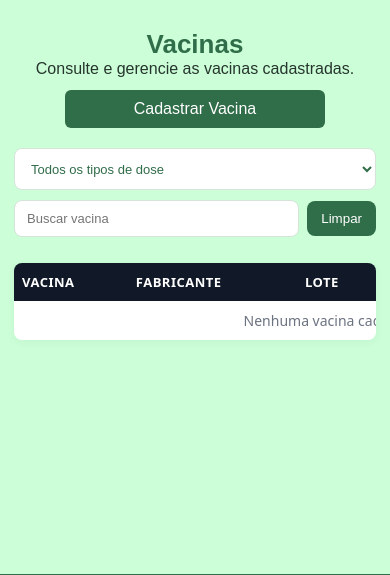
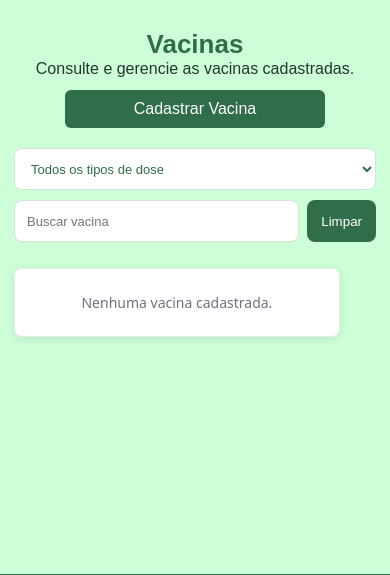
Before and after one commit to thaylavitoriafonseca-svg/saudeConect, a Django app: page /vacinas/ in a window 390 px wide. Shown: the part 169-744 px from the top of the page. Run offline with Django 5.2, Linux system fonts and the light colour scheme; data that the repository does not hold is empty.

Commit message:
aula 28/10

```diff
--- a/vacinas/templates/vacinas/vacina_list.html
+++ b/vacinas/templates/vacinas/vacina_list.html
@@ -258,47 +280,137 @@
     }
 
     #pesquisaVacinas {
-        flex: 1;
+        flex: 1 1 auto;
         width: 0;
         max-width: none;
-        min-width: 0;
+        min-height: 42px;
+    }
+
+    #limparPesquisaVacinas {
+        min-height: 42px;
+    }
+
+    /* Cartões das vacinas */
+    .tabela-container {
+        width: 100%;
+        margin: 16px 0;
+        overflow: visible;
+        border-radius: 8px;
+    }
+
+    .tabela-vacinas,
+    .tabela-vacinas tbody {
+        display: block;
+        width: 100%;
+    }
+
+    .tabela-vacinas thead {
+        position: absolute;
+        width: 1px;
+        height: 1px;
+        padding: 0;
+        margin: -1px;
+        overflow: hidden;
+        clip: rect(0, 0, 0, 0);
+        white-space: nowrap;
+        border: 0;
+    }
+
+    .tabela-vacinas tbody tr:not([hidden]) {
+        display: block;
+        margin-bottom: 14px;
+        padding: 8px 14px;
+        background: #fff;
+        border: 1px solid #e3eee6;
+        border-radius: 10px;
+        box-shadow: 0 2px 7px rgba(38, 53, 45, 0.05);
+    }
+
+    .tabela-vacinas tbody tr[hidden] {
+        display: none !important;
+    }
+
+    /* Rótulos à esquerda e valores à direita */
+    .tabela-vacinas tbody td:not(.col-acoes):not(.sem-registros) {
+        display: grid;
+        grid-template-columns: 105px minmax(0, 1fr);
+        align-items: center;
+        gap: 10px;
+        width: 100%;
+        padding: 10px 0;
+        border-bottom: 1px solid #edf2ee;
+        box-sizing: border-box;
+        font-size: 13px;
+        text-align: left !important;
+        overflow-wrap: anywhere;
+    }
+
+    .tabela-vacinas td:not(.col-acoes)::before {
+        content: attr(data-label);
+        color: #306d49;
+        font-weight: 500;
+        text-align: left;
+    }
+
+    .tabela-vacinas td.col-nome {
+        font-weight: 700;
+    }
+
+    .tabela-vacinas td.col-nome:not(.col-acoes) {
+        font-size: 13px;
+    }
+
+    /* Área dos botões */
+    .tabela-vacinas tbody td.col-acoes {
+        display: block;
+        width: 100%;
+        padding: 12px 0 8px;
+        border: none;
+        text-align: left !important;
+        white-space: normal;
+    }
+
+
+
+
+
+
+
+
+
+    .grupo-acoes {
+        display: flex;
+        justify-content: flex-start;
+        align-items: center;
+        gap: 9px;
+    }
+
+    .btn-acao {
+        width: 38px;
+        height: 38px;
+        flex-shrink: 0;
+    }
+
+    /* Mensagem sem registros */
+    .tabela-vacinas tbody tr:has(.sem-registros) {
+        display: block;
+        padding: 12px;
+        background: #fff;
+        border-radius: 8px;
+    }
+
+    .tabela-vacinas .sem-registros {
+        display: block;
+        width: 100%;
+        padding: 12px;
+        border: none;
+        text-align: center !important;
         box-sizing: border-box;
     }
 
-    #limparPesquisaVacinas {
-        flex-shrink: 0;
+    .tabela-vacinas .sem-registros::before {
+        content: none;
     }
-
-
-.tabela-container {
-    display: block;
-    width: 100%;
-    max-width: 100%;
-    overflow-x: auto;
-    overflow-y: hidden;
-    margin: 12px 0;
-    border-radius: 8px;
-    box-sizing: border-box;
-    -webkit-overflow-scrolling: touch;
-}
-
-.tabela-vacinas {
-    width: 650px;
-    min-width: 650px;
-    table-layout: auto;
-}
-
-.tabela-vacinas th,
-.tabela-vacinas td {
-    padding: 10px 8px;
-    white-space: normal;
-    overflow-wrap: break-word;
-}
-
-.tabela-vacinas .col-acoes {
-    white-space: nowrap;
-}
-
 }
 </style>
 
```
Also changed, not shown: other parts of vacinas/templates/vacinas/vacina_list.html (+50 -28 lines). Lines whose indentation alone changed are shown as unchanged.
